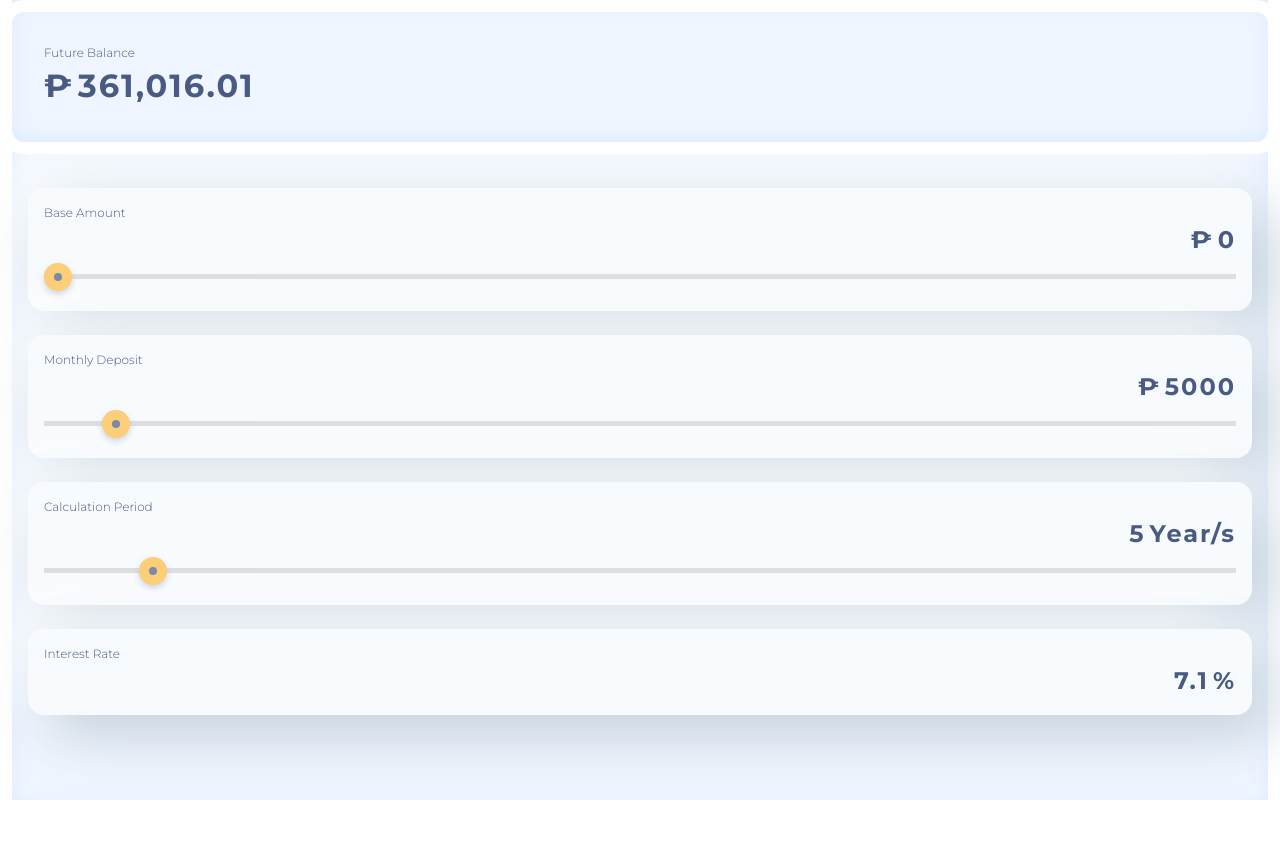
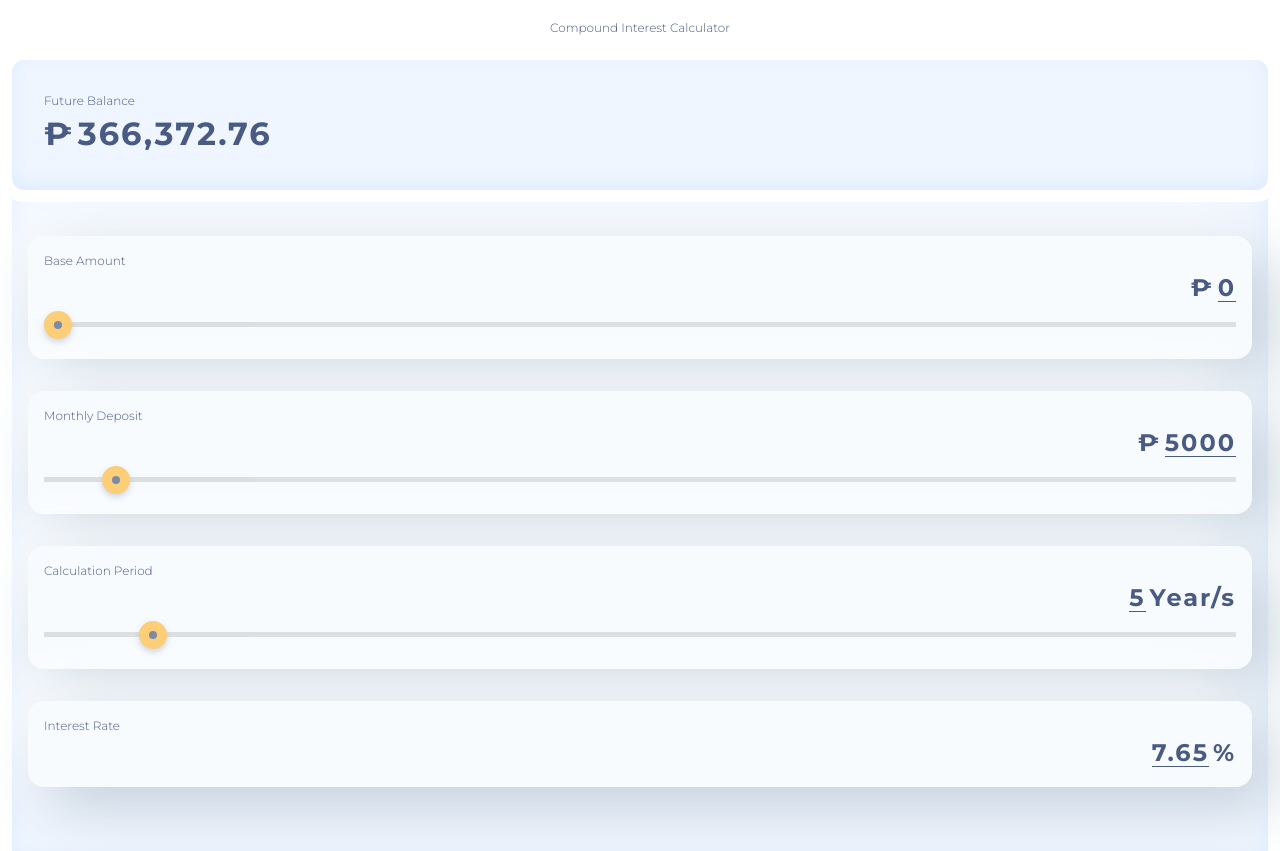
Before and after one commit to Riyenz/compound-interest, a plain HTML site: page index.html in a window 1280 px wide. Before the commit the page ends 800 px from the top, so only its background shows below. Drawn offline with Linux system fonts and the light colour scheme.

Commit message:
feat: add app header

```diff
--- a/index.html
+++ b/index.html
@@ -5,13 +5,16 @@
   <meta charset="UTF-8">
   <meta name="viewport" content="width=device-width, initial-scale=1.0">
   <meta name="description"
-    content="Compound interest Calcuklator is a online tool to check the interest calculated on the initial principal, which also includes all of the accumulated interest of previous periods of a deposit or loan." />
-  <title>Compound Calculator Online</title>
+    content="Compound Interest Calculator is a online tool to check the interest calculated on the initial principal, which also includes all of the accumulated interest of previous periods of a deposit or loan." />
+  <title>Compound Interest Calculator</title>
   <link rel="stylesheet" href="style.css">
 </head>
 
 <body>
   <div class="home">
+    <div class="home__header">
+      <h1>Compound Interest Calculator</h1>
+    </div>
     <div class="home__result">
       <p class="home__result-label">Future Balance</p>
       <p class="home__result-amount">
@@ -26,15 +29,7 @@
           <span class="card__input-icon mr-1">₱</span>
           <span class="card__input" contenteditable="true" data-model="baseAmount"></span>
         </p>
-        <input
-          type="range"
-          min="0"
-          max="1000000"
-          step="500"
-          value="0"
-          class="slider mb-3"
-          id="baseAmount"
-        >
+        <input type="range" min="0" max="1000000" step="500" value="0" class="slider mb-3" id="baseAmount">
       </div>
 
       <div class="card mb-2">
@@ -43,15 +38,7 @@
           <span class="card__input-icon mr-1">₱</span>
           <span class="card__input" contenteditable="true" data-model="monthlyDeposit"></span>
         </p>
-        <input
-          type="range"
-          min="0"
-          max="100000"
-          value="5000"
-          step="500"
-          class="slider mb-3"
-          id="monthlyDeposit"
-        >
+        <input type="range" min="0" max="100000" value="5000" step="500" class="slider mb-3" id="monthlyDeposit">
       </div>
 
       <div class="card mb-2">
@@ -60,21 +47,14 @@
           <span class="card__input mr-1" contenteditable="true" data-model="calculationPeriod"></span>
           <span class="card__input-icon">Year/s</span>
         </p>
-        <input
-          type="range"
-          min="1"
-          max="50"
-          value="5"
-          class="slider mb-3"
-          id="calculationPeriod"
-        >
+        <input type="range" min="1" max="50" value="5" class="slider mb-3" id="calculationPeriod">
       </div>
 
       <div class="card mb-2">
         <label class="card__label">Interest Rate</label>
         <p class="card__amount">
-          <span class="card__input mr-1" contenteditable="true" data-model="interestRate">7.1</span>
-          <span class="card__input-icon" >%</span>
+          <span class="card__input mr-1" contenteditable="true" data-model="interestRate">7.65</span>
+          <span class="card__input-icon">%</span>
         </p>
       </div>
     </div>
--- a/main.js
+++ b/main.js
@@ -15,7 +15,7 @@ const VARIABLES = {
   baseAmount: '0',
   monthlyDeposit: '5000',
   calculationPeriod: '5',
-  interestRate: '7.1'
+  interestRate: '7.65'
 };
 
 const VARIABLE_KEYS = Object.keys(VARIABLES);
--- a/style.scss
+++ b/style.scss
@@ -42,7 +42,8 @@ input[type=number] {
 
 h1, h2, h3, h4, h5, h6 {
   font-family: var(--h-font-family);
-  font-weight: var(--h-font-weight);
+  font-weight: var(--p-font-weight);
+  font-size: .75rem;
   line-height: 1.5;
 }
 
@@ -55,7 +56,7 @@ h1, h2, h3, h4, h5, h6 {
 }
 
 .mb-2 {
-  margin-bottom: 1.5rem;
+  margin-bottom: 2rem;
 }
 
 .mr-1 {
@@ -118,9 +119,21 @@ h1, h2, h3, h4, h5, h6 {
     font-size: 1rem
   }
 
+  &__header {
+    position: fixed;
+    top: 0;
+    width: 100vw;
+    padding: 0 2rem;
+    height: 3.5rem;
+    display: flex;
+    align-items: center;
+    justify-content: center;
+    background-color: white;
+  }
+
   &__result {
     position: fixed;
-    top: 1;
+    top: 3rem;
     background-color: var(--bg-color);
     padding: 2rem;
     box-shadow: inset 0px -5px 20px 0px #ddecff;
@@ -146,7 +159,7 @@ h1, h2, h3, h4, h5, h6 {
 
   &__container {
     flex: 1;
-    padding: 12rem 1rem 2rem;
+    padding: 15rem 1rem 2rem;
     margin-top: -1rem;
     box-shadow: inset 0px 5px 20px 0px #ddecff;
     border: .75rem solid white;
@@ -184,13 +197,10 @@ h1, h2, h3, h4, h5, h6 {
     display: block;
     max-width: 100%;
     overflow: hidden;
-
-    &:focus, &:hover {
-      outline: none;
-      border-bottom: 1px solid var(--color);
-      height: 2rem;
-      margin-bottom: 4px;
-    }
+    border-bottom: 1px solid var(--color);
+    height: 2rem;
+    margin-bottom: 4px;
+    outline: none;
   }
 
   &__input-icon {
```
Also changed, not shown: style.css, 1 other file.
